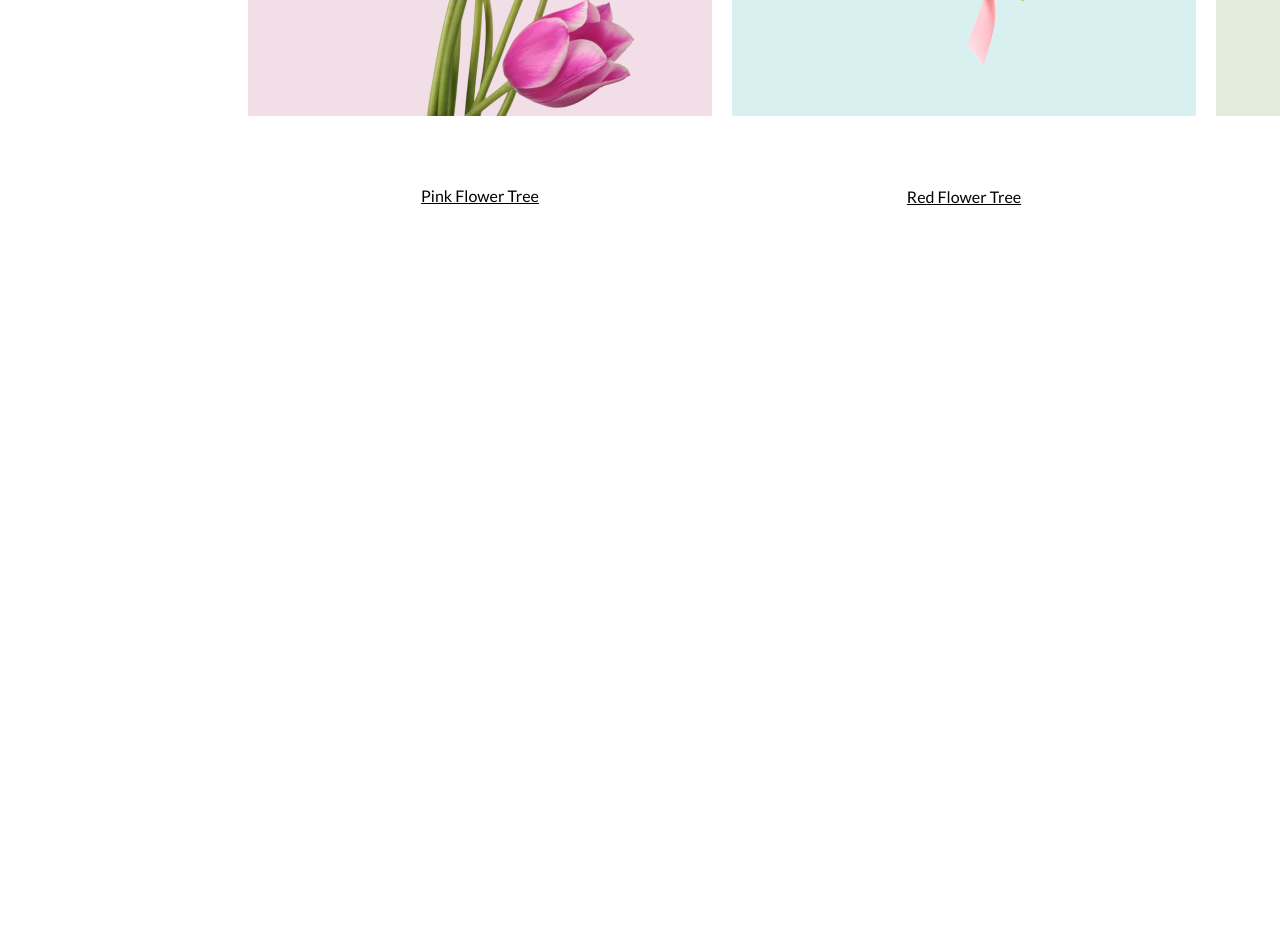
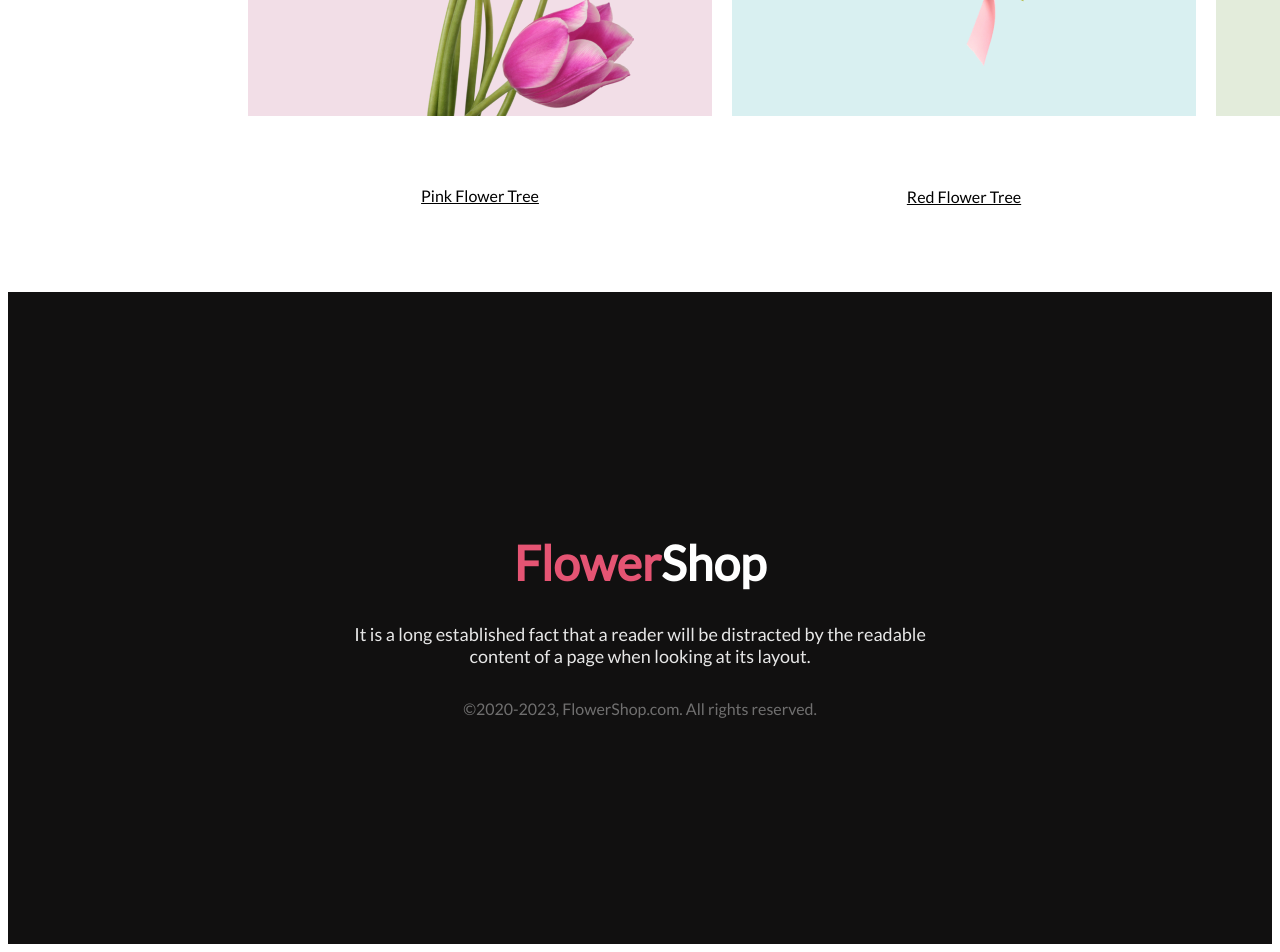
Before and after one commit to robin0151/flower-assignment, a plain HTML site: page index.html in a window 1280 px wide. Shown: the part 1637-2589 px from the top of the page. Before the commit the page ends 1937 px from the top, so only its background shows below. Drawn offline with Linux system fonts and the light colour scheme.

Commit message:
added footer style

```diff
--- a/index.html
+++ b/index.html
@@ -33,6 +33,12 @@
             </div>
         </section>
     </main>
-    <footer></footer>
+    <footer>
+        <div class="footer-section">
+            <h1 class="footer-title"><span class="primary-color">Flower</span>Shop</h1>
+            <p class="footer-description">It is a long established fact that a reader will be distracted by the readable <br> content of a page when looking at its layout.</p>
+            <p class="copyright">&copy;2020-2023, FlowerShop.com. All rights reserved.</p>
+        </div>
+    </footer>
 </body>
 </html>
--- a/styels/flower.css
+++ b/styels/flower.css
@@ -12,6 +12,10 @@
     font-weight: 700;
     color: #FFFFFF;
     margin-top: 20px;
+}
+
+.primary-color {
+    color: #E55473;
 }
 
 /* added header style */
@@ -91,17 +95,55 @@
     text-align: center;
 }
 
-.feature-item1 > img {
+.feature-item1>img {
     padding: 110px 78px 67px 76px;
 
 }
-.feature-item2 > img {
+
+.feature-item2>img {
     padding: 118px 47px;
 }
-.feature-item3 > img{
+
+.feature-item3>img {
     padding: 67px 75px;
 }
-.font-color{
+
+.font-color {
     color: black;
     padding-top: 32px;
 }
+
+/* added footer style */
+
+footer {
+    background-color: #111010;
+
+}
+
+.footer-section {
+    color: white;
+    text-align: center;
+    padding-top: 210px;
+    padding-bottom: 210px;
+}
+
+.footer-title {
+    font-size: 48px;
+    font-weight: 800;
+}
+
+.footer-description {
+    font-size: 18px;
+    font-weight: 400;
+    color: rgba(255, 255, 255, 0.90);
+}
+
+.copyright {
+    color: rgba(255, 255, 255, 0.40);
+
+    font-size: 16px;
+
+    font-weight: 400;
+    margin-top: 32px;
+
+}
```
